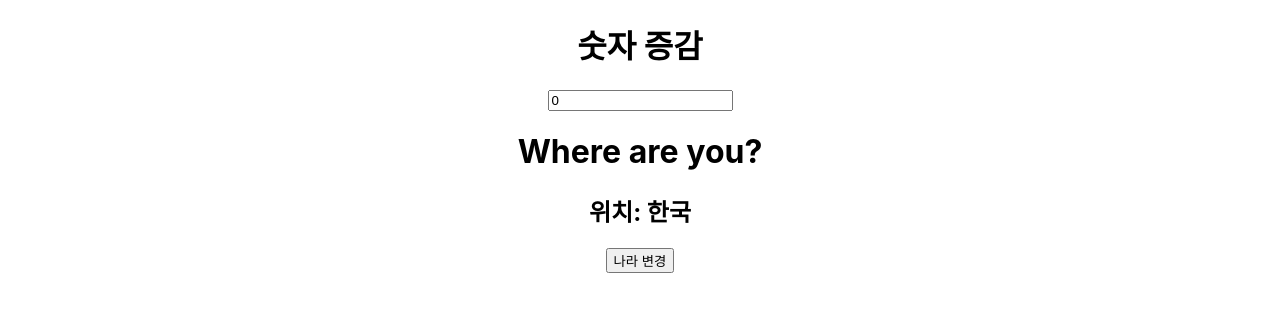
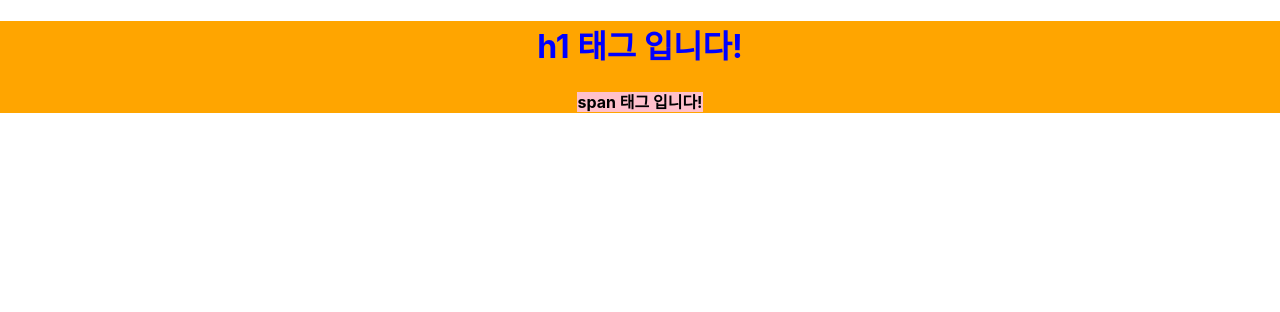
Before and after one commit to xenosign/my-first-react, a React (Create React App) app: page / in a window 1280 px wide. Shown: the top 312 px of the page. Built offline with nearby package versions, Linux system fonts and the light colour scheme.

Commit message:
20221212 수업 준비

```diff
--- a/package.json
+++ b/package.json
@@ -8,9 +8,11 @@
     "@testing-library/user-event": "^13.5.0",
     "cors": "^2.8.5",
     "express": "^4.18.2",
+    "node-sass": "^7.0.3",
     "react": "^18.2.0",
     "react-dom": "^18.2.0",
     "react-scripts": "5.0.1",
+    "styled-components": "^5.3.6",
     "web-vitals": "^2.1.4"
   },
   "scripts": {
--- a/src/App.js
+++ b/src/App.js
@@ -11,7 +11,9 @@ import MainHeader from "./components/MainHeader";
 import RandomQuiz from "./components/RandomQuiz";
 import ReactFragment from "./components/ReactFragment";
 import RefDOM from "./components/RefDOM";
+import TestCss from "./components/TestCss";
 import TestRef from "./components/TestRef";
+import TestStyled from "./components/TestStyled";
 import TestUseEffect from "./components/TestUseEffect";
 import Timer from "./components/Timer";
 import UseEffectFetch from "./components/UseEffectFetch";
@@ -20,7 +22,7 @@ import UsingUseMemo from "./components/UsingUseMemo";
 function App() {
   return (
     <div className="App">
-      <UsingUseMemo />
+      <TestStyled />
     </div>
   );
 }
--- /dev/null
+++ b/src/components/TestCss.jsx
@@ -0,0 +1,10 @@
+import "../style/TestCss.scss";
+
+export default function TestCss() {
+  return (
+    <div className="component-root">
+      <h1>CSS 테스트 컴포넌트 입니다</h1>
+      <span>해당 컴포넌트를 기본 CSS로 꾸며 보아요!</span>
+    </div>
+  );
+}
--- /dev/null
+++ b/src/components/TestStyled.jsx
@@ -0,0 +1,24 @@
+import React from "react";
+import styled from "styled-components";
+
+const MyDiv = styled.div`
+  background-color: orange;
+`;
+
+const MyHeading = styled.h1`
+  color: blue;
+`;
+
+const MySpan = styled.span`
+  background-color: pink;
+  font-weight: 700;
+`;
+
+export default function TestStyled() {
+  return (
+    <MyDiv>
+      <MyHeading>h1 태그 입니다!</MyHeading>
+      <MySpan>span 태그 입니다!</MySpan>
+    </MyDiv>
+  );
+}
--- /dev/null
+++ b/src/style/TestCss.scss
@@ -0,0 +1,12 @@
+div.component-root {
+  background-color: skyblue;
+
+  & > h1 {
+    color: dodgerblue;
+  }
+
+  & > span {
+    background-color: pink;
+    font-weight: 700;
+  }
+}
```
Also changed, not shown: 1 other file (tests, documents, lock files or other folders).
